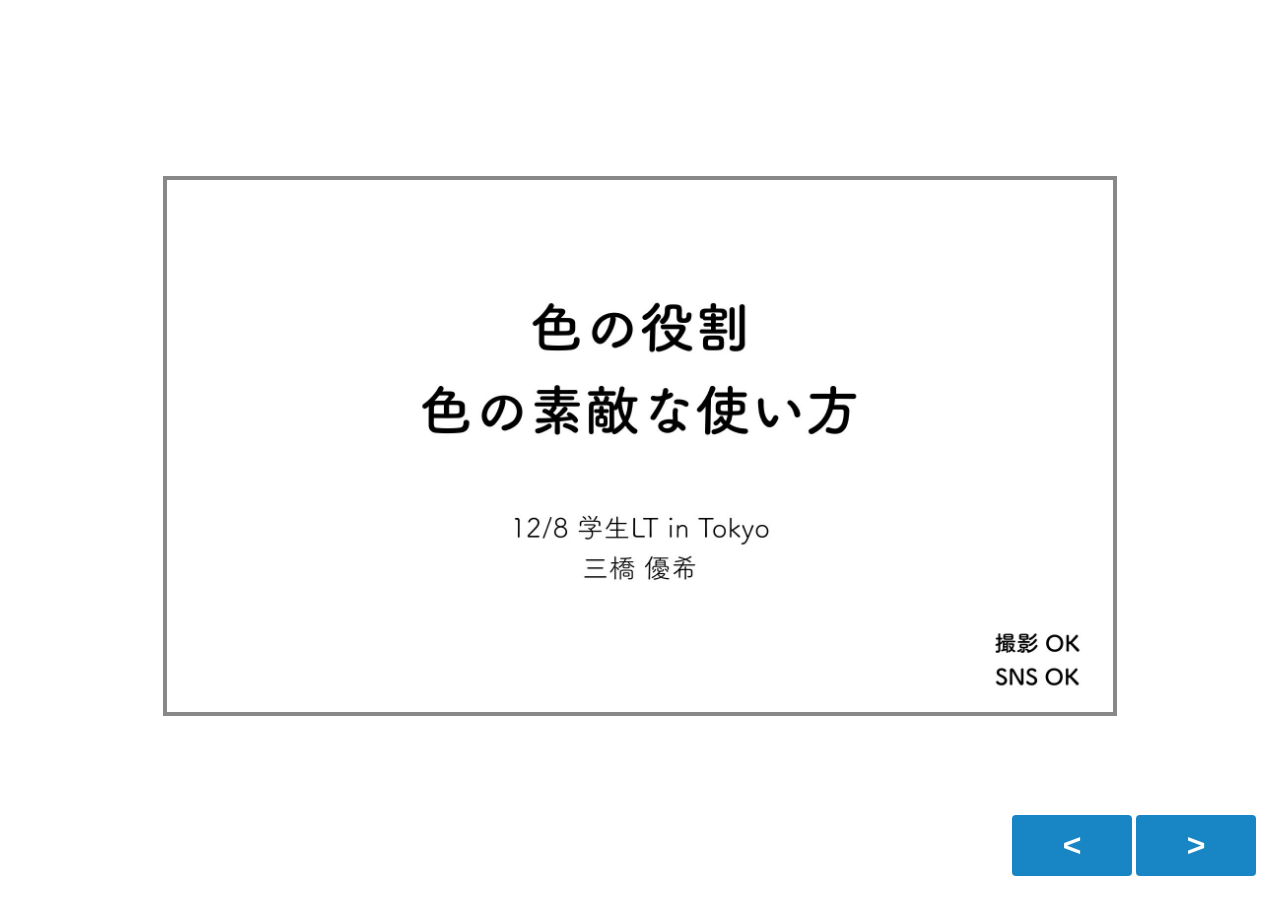
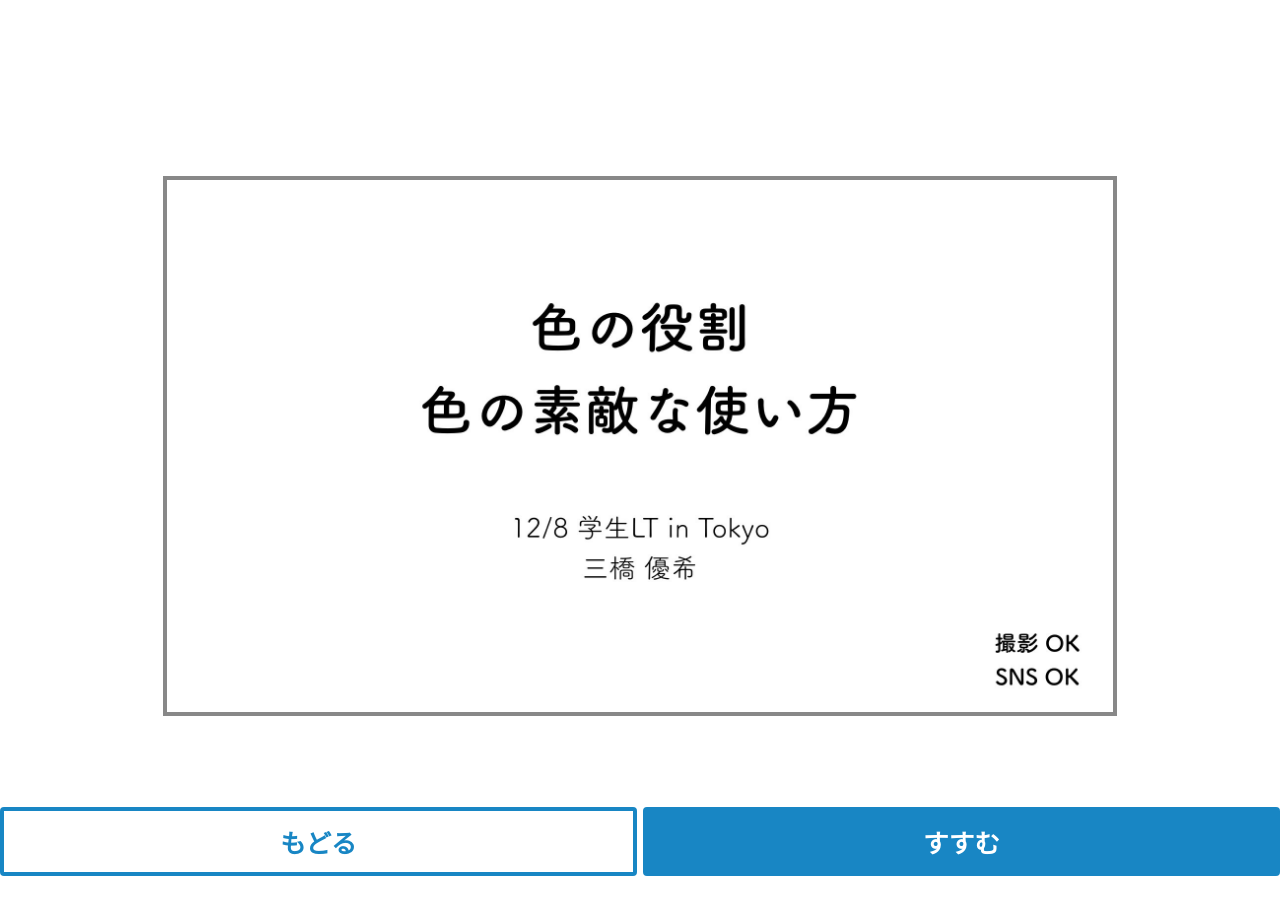
Before and after one commit to Mekurun/mekurun.com, a Jekyll site: the page built from _posts/2020-05-16-test.markdown, in a window 1280 px wide. Built offline with Jekyll 4.4.1, drawn with Linux system fonts in a browser that asks for light colours.

Commit message:
ボタンのスタイルと文言を整える

```diff
--- a/_layouts/post.html
+++ b/_layouts/post.html
@@ -4,8 +4,8 @@ layout: default
 <section class="post-content" id="slidesCover">
 {{ content }}
 <div class="slide-buttons">
-  <input class="button-back" type="button" value="<" onclick="back()"/>
-  <input class="button-next" type="button" value=">" onclick="next()"/>
+  <input class="button-back" type="button" value="もどる" onclick="back()"/>
+  <input class="button-next" type="button" value="すすむ" onclick="next()"/>
 </div>
 <div id='slides'>
   {% for img in page.img %}
--- a/css/main.scss
+++ b/css/main.scss
@@ -25,18 +25,27 @@ body {
 }
 
 .slide-buttons {
+  display: flex;
   position: absolute;
-  right: 24px;
+  right: 0;
+  left: 0;
   bottom: 24px;
   input {
     -webkit-appearance: none;
-    border: none;
+    border: solid 4px $main-color;
     border-radius: 4px;
-    width: 120px;
+    width: calc(50% - 3px);
     background-color: $main-color;
     padding: 12px;
     color: #fff;
     font-weight: bold;
-    font-size: 2em;
+    font-size: 1.6em;
+    display: block;
+    outline: none;
+    &:first-child {
+      margin-right: 6px;
+      background-color: #fff;
+      color: $main-color;
+    }
   }
 }
```
